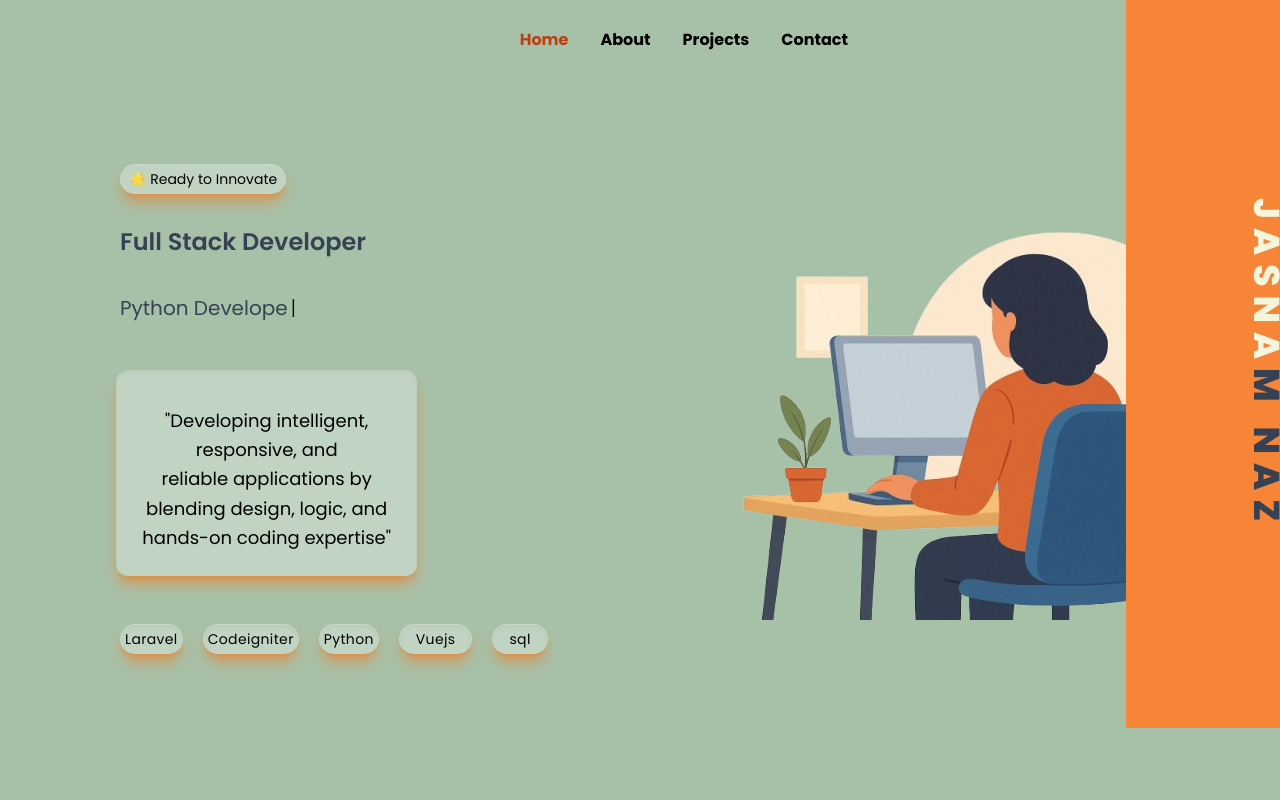
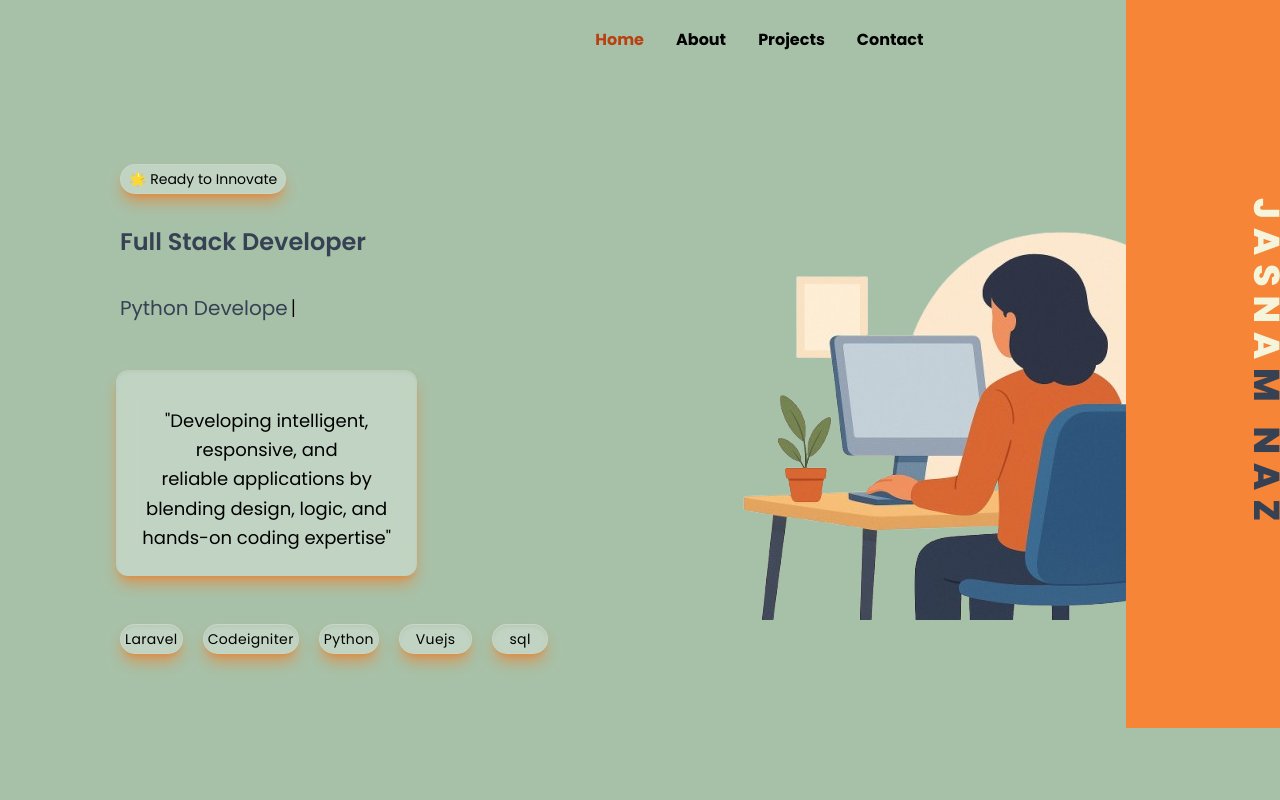
Before and after one commit to jasna18/vue-portfolio, a Vue app in the folder portfolio/: page / in a window 1280 px wide. Shown: the top 800 px of the page. Built offline with nearby package versions, Linux system fonts and the light colour scheme.

Commit message:
added a div wrapper

```diff
--- a/portfolio/src/components/layout/PageHeader.vue
+++ b/portfolio/src/components/layout/PageHeader.vue
@@ -6,19 +6,22 @@
 :style="{ backgroundColor: darkMode ? '#111827' : '#A7C1A8' }"
 class="fixed top-0 w-full z-10  transition-colors duration-500"> -->
 <header
-:class="headerClass"
-class="fixed top-0 w-full z-10  transition-colors duration-500">
+ :class="headerClass"
+ class="fixed top-0 w-full z-10  transition-colors duration-500 sm:w-[calc(100vw-6rem)]">
+
+<div class="w-full flex justify-between mx-auto z-50 pl-4
+                md:w-5/6 md:max-w-7xl">
+
   <nav
-  class="flex justify-between items-center px-4 py-3"
+  class="flex justify-between items-center py-3 w-full md:w-5/6"
   :class="{'scrolled-nav' :isScrolled }">
     <!-- Mobile menu button -->
     <button class="text-2xl md:hidden" @click="toggleMenu">☰</button>
-
     <!-- Navbar links -->
     <ul class="font-bold"
       :class="[
         menuOpen ? 'flex' : 'hidden',
-        'md:flex flex-col md:flex-row gap-4 md:gap-8 absolute md:static top-14 p-4 md:p-0 shadow md:shadow-none ml-auto mr-100'
+        'md:flex flex-col md:flex-row gap-4 md:gap-8 absolute md:static top-14 p-4 md:p-0 shadow md:shadow-none ml-auto mr-0 md:ml-auto'
       ]">
     <router-link
             v-for="link in links"
@@ -41,6 +44,7 @@ class="fixed top-0 w-full z-10  transition-colors duration-500">
       {{ darkMode ? "🌙" : "☀️" }}
     </button> -->
   </nav>
+</div>
 </header>
 <!-- </div> -->
 </template>
@@ -61,11 +65,12 @@ const links = [
 ];
 const headerClass = computed(() => ({
   "sm:bg-transparent": !isScrolled.value,
+    "md:bg-transparent": !isScrolled.value,
+
   // "sm:bg-[#ECEBDE]": isScrolled.value,
     // "sm:bg-[#FAF6E3]": isScrolled.value,
   "sm:bg-[#E9EED9]": isScrolled.value,
   "shadow-md": isScrolled.value,
-  "p-4": true,
   "sm:py-4": !isScrolled.value,
 
 }));
```
